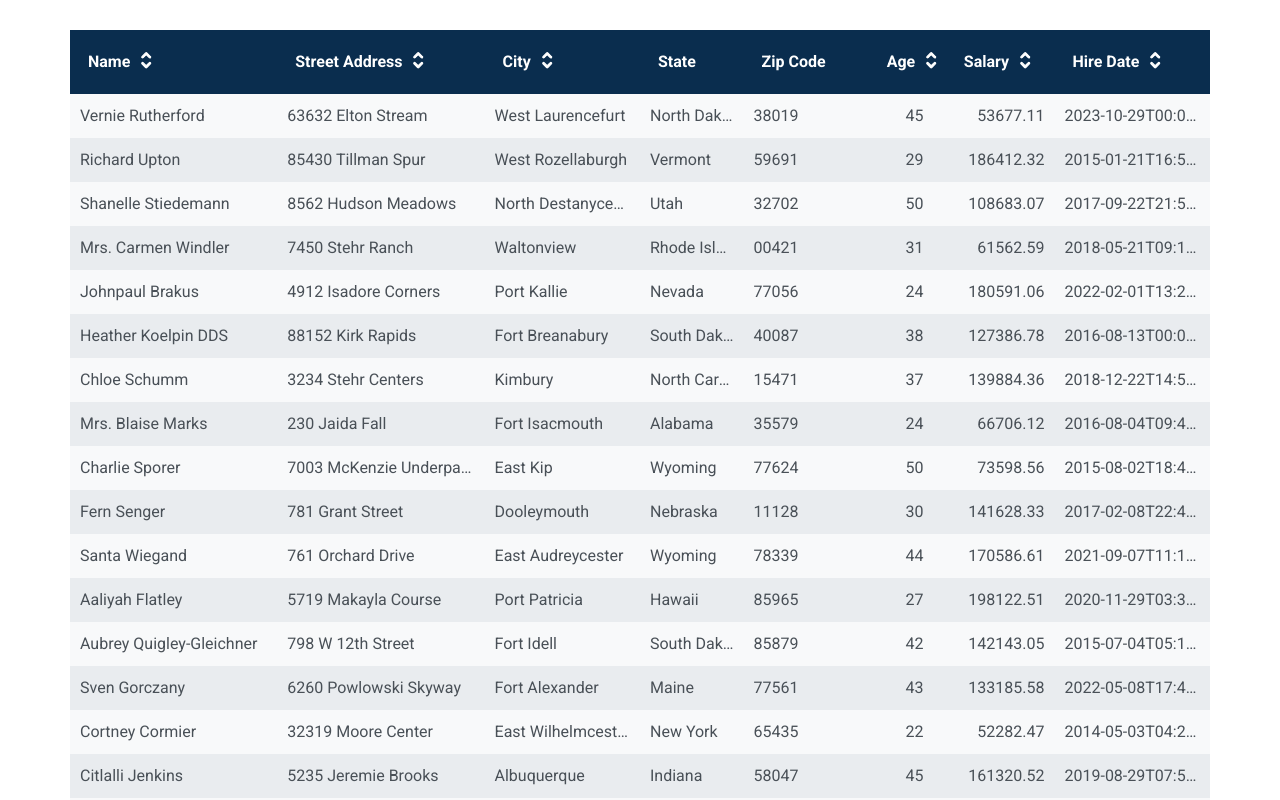
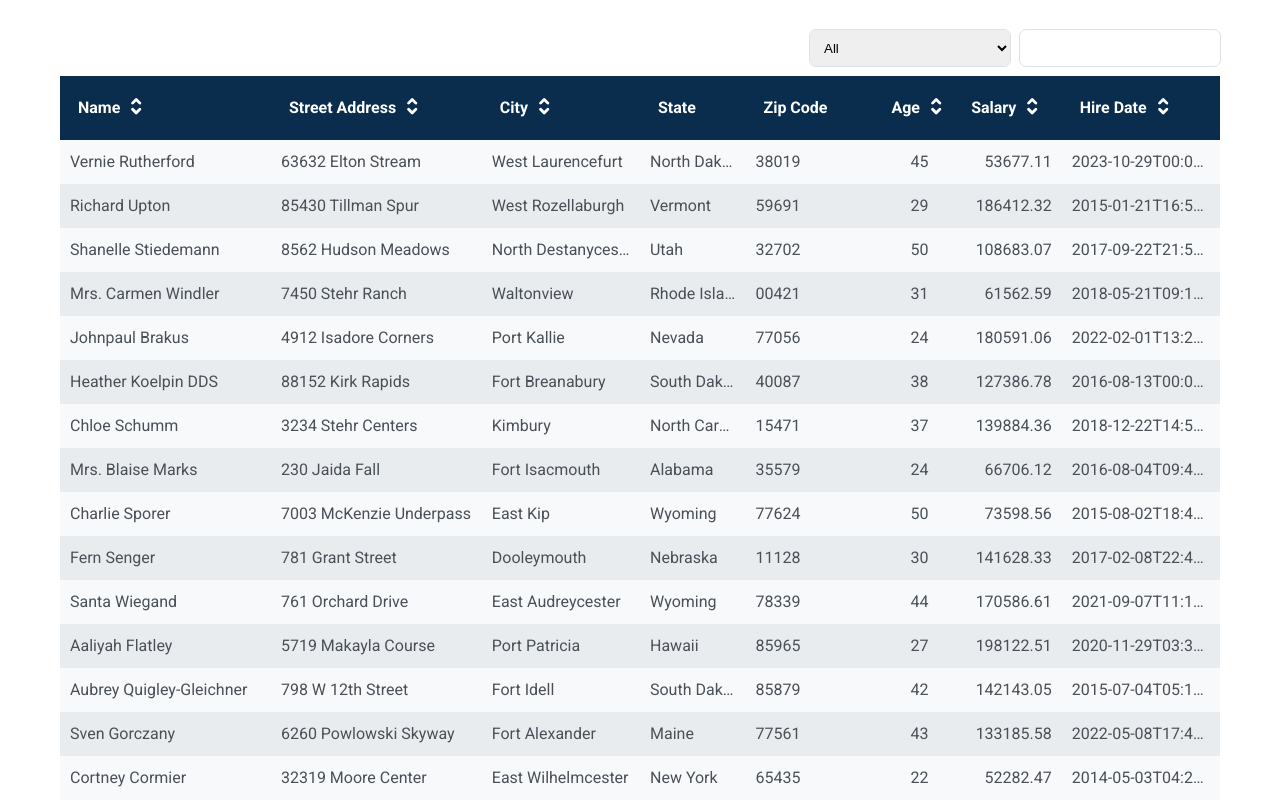
Before and after one commit to gvpinto/reactjs-react-components, a React (Vite) app: page / in a window 1280 px wide. Shown: the top 800 px of the page. Built offline with nearby package versions, Linux system fonts and the light colour scheme; data requests are answered from the project's data file.

Commit message:
Complete the UI for Filter. Need to apply the filter

```diff
--- a/db/metadata.js
+++ b/db/metadata.js
@@ -35,7 +35,7 @@ export const metadata = [
     textColor: '#FFF',
     bgColor: '',
     sort: true,
-    filter: true,
+    filter: false,
     formatFn: null,
   },
   {
--- a/public/html/table-style.css
+++ b/public/html/table-style.css
@@ -48,7 +48,8 @@ body {
   padding: 0.8rem;
   outline: none;
   border-radius: 6px;
-  border: 1px solid #087f5b;
+  /* border: 1px solid #087f5b; */
+  box-shadow: 0 1px 2px rgba(0, 0, 0, 0.1);
 }
 
 .table-component .table-filter input {
--- a/src/pages/SyncTableTest.jsx
+++ b/src/pages/SyncTableTest.jsx
@@ -26,7 +26,7 @@ function SyncTableTest() {
       defColSortId={1}
       data={users}
     >
-      {/* <SyncTable.Filter /> */}
+      <SyncTable.Filter />
       <SyncTable.Data />
       {/* <SyncTable.Pagination /> */}
     </SyncTable>
--- a/src/ui/SyncTable.jsx
+++ b/src/ui/SyncTable.jsx
@@ -22,6 +22,7 @@ const initialState = {
   // 0: None, 1: Ascending, 2: Descending
   currSortCol: { id: 0, sort: 0, colname: '' },
   data: [],
+  filterCol: { colname: '' },
 };
 
 function tableReducer(state, action) {
@@ -32,8 +33,12 @@ function tableReducer(state, action) {
       state.data = action.payload.data;
       break;
 
-    case 'sortcol':
+    case 'sort-column':
       state.currSortCol = action.payload;
+      break;
+
+    case 'filter-column':
+      state.filterCol = action.payload;
       break;
 
     default:
@@ -43,7 +48,7 @@ function tableReducer(state, action) {
 
 // Overall Component Wrapper
 const TableComponent = styled.div`
-  margin: 2rem;
+  margin: 1rem;
 `;
 
 // Table Styling
@@ -82,9 +87,95 @@ function SyncTable({ children, metadata, defColSortId, data }) {
 /**
  * Component to display and handle filtering
  */
+
+// ** TABLE FILTER **
+
+// Styled Components
+
+const TableFilter = styled.div`
+  position: relative;
+  display: flex;
+  justify-content: flex-end;
+  align-items: center;
+  gap: 1rem;
+  margin: 2rem 1rem 1rem;
+  font-size: 1.8rem;
+`;
+
+const commonStyles = css`
+  padding: 1rem;
+  /* outline: none; */
+  border: none;
+  border-radius: 6px;
+  /* border: 1px solid var(--color-grey-3); */
+  outline: 1px solid var(--input-outline);
+  height: 3.6rem;
+  width: 20rem;
+  transition: outline 0.5s;
+
+  &:focus {
+    outline: 1px solid var(--input-outline-focus);
+  }
+
+  /* border: none;
+  background-color: #fdf2e9;
+  border-radius: 9px;
+  box-shadow: 0 1px 2px rgba(0, 0, 0, 0.1); */
+`;
+
+const FilterInput = styled.input`
+  ${commonStyles}
+`;
+
+const FilterSelect = styled.select`
+  ${commonStyles}
+`;
+
+// Table Filter Component
 function Filter() {
   console.log('Render Filter:');
-  return <div>TableFilter</div>;
+
+  const { metadata } = useTableState();
+  const dispatch = useTableDispatch();
+
+  function handleOnSelect(e) {
+    dispatch({ type: 'filter-column', payload: { colname: e.target.value } });
+  }
+
+  return (
+    <TableFilter>
+      <FilterSelect
+        className='filter-column'
+        id='filter-column'
+        onChange={handleOnSelect}
+      >
+        <option
+          key='all'
+          value=''
+        >
+          All
+        </option>
+        {metadata.map((metaItem) =>
+          metaItem.filter ? (
+            <option
+              key={metaItem.colname}
+              value={metaItem.colname}
+            >
+              {metaItem.title}
+            </option>
+          ) : (
+            ''
+          ),
+        )}
+      </FilterSelect>
+      <span>
+        <FilterInput type='text' />
+        <span className='filter-icon'>
+          <ion-icon name='search-outline'></ion-icon>
+        </span>
+      </span>
+    </TableFilter>
+  );
 }
 
 // ** STYLED COMPONENTS **
@@ -168,12 +259,12 @@ function Data() {
   function handleColSort(e, item, currSortCol) {
     if (currSortCol.id !== item.id) {
       dispatch({
-        type: 'sortcol',
+        type: 'sort-column',
         payload: { id: item.id, colname: item.colname, sort: 1 },
       });
     } else {
       dispatch({
-        type: 'sortcol',
+        type: 'sort-column',
         payload: {
           id: currSortCol.id,
           colname: item.colname,
--- a/styles/GlobalStyles.js
+++ b/styles/GlobalStyles.js
@@ -24,6 +24,9 @@ const GlobalStyles = createGlobalStyle`
             --table-header-text-color: var(--color-white);
             --table-data-bg-odd-row-color: var(--color-grey-0);
             --table-data-bg-even-row-color: var(--color-grey-2);
+
+            --input-outline: var(--color-grey-3);
+            --input-outline-focus: var(--color-grey-6);
         }
 
     }
```
